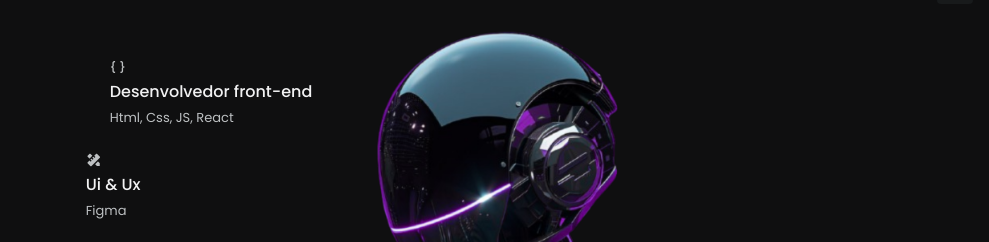
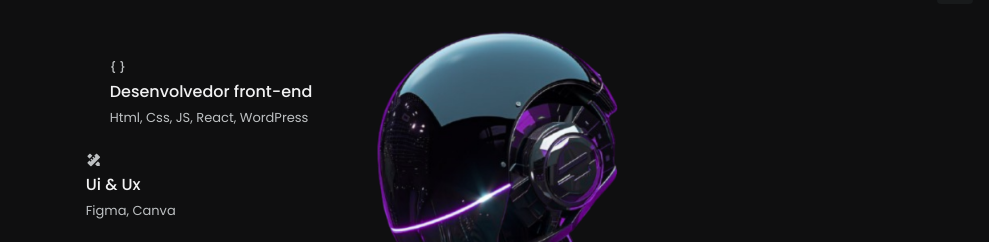
Before and after one commit to iguin777i/igor-me, a plain HTML site: page index.html in a window 1280 px wide. Shown: the part 956-1198 px from the top of the page, without its empty margins (291-1280 px from the left). Drawn offline with nearby package versions, Linux system fonts and the light colour scheme; some packages are replaced by stand-ins of ours; a script that the page names is missing.

Commit message:
removendo erros

```diff
--- a/index.html
+++ b/index.html
@@ -138,13 +138,13 @@
                     <div class="specs__data">
                         <i class="ri-braces-line"></i>
                         <h3 class="specs__title">Desenvolvedor front-end</h3>
-                        <span class="specs__subtitle">Html, Css, JS, React</span>
+                        <span class="specs__subtitle">Html, Css, JS, React, WordPress</span>
                     </div>
 
                     <div class="specs__data">
                         <i class="ri-pencil-ruler-2-fill"></i>
                         <h3 class="specs__title">Ui & Ux</h3>
-                        <span class="specs__subtitle">Figma</span>
+                        <span class="specs__subtitle">Figma, Canva</span>
                     </div>
 
                     <div class="specs__data">
```
Also changed, not shown: 1 other file.
